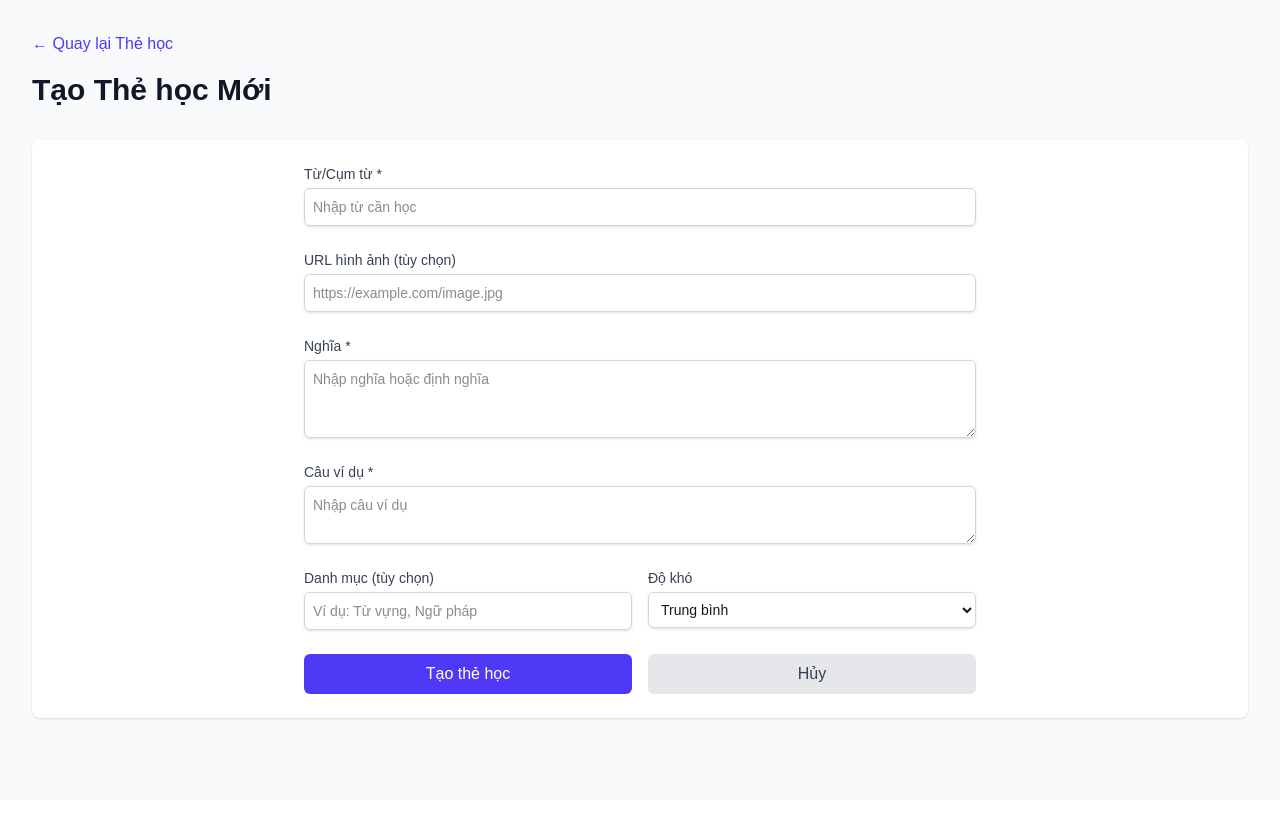
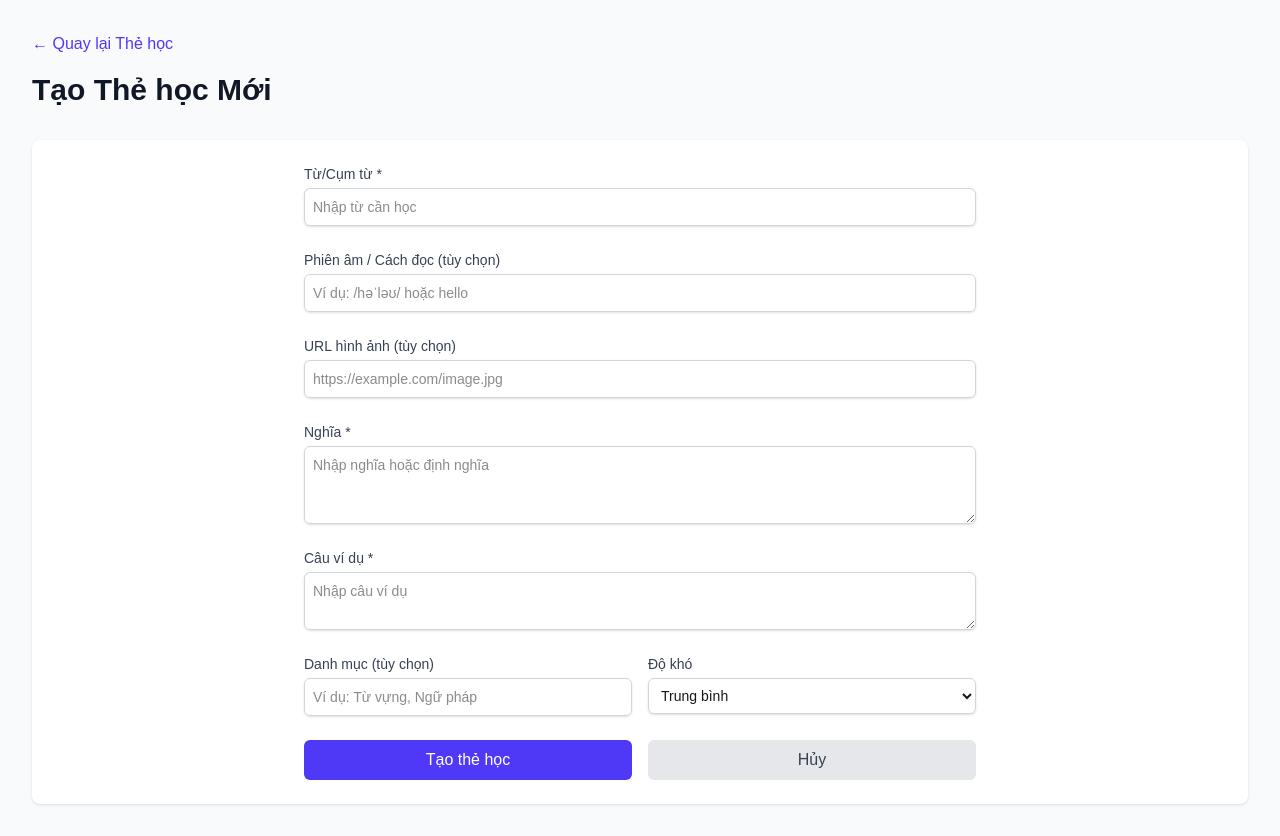
Before and after one commit to thaicpb/QuickLang, a Next.js app: page /flashcards/new in a window 1280 px wide. Before the commit the page ends 800 px from the top, so only its background shows below. Built offline with nearby package versions, Linux system fonts and the light colour scheme.

Commit message:
feat: add pronunciation to flashcards

```diff
--- a/app/api/flashcards/import/route.ts
+++ b/app/api/flashcards/import/route.ts
@@ -5,6 +5,7 @@ import { FlashCard } from '@/lib/types';
 
 interface CSVRow {
   word: string;
+  pronunciation?: string;
   meaning: string;
   example: string;
   category?: string;
@@ -96,6 +97,7 @@ export async function POST(request: NextRequest) {
       try {
         const flashcardData = {
           word: row.word,
+          pronunciation: row.pronunciation || null,
           meaning: row.meaning,
           example: row.example,
           category: row.category || null,
--- a/app/api/flashcards/route.ts
+++ b/app/api/flashcards/route.ts
@@ -25,7 +25,7 @@ export async function GET(request: Request) {
 export async function POST(request: Request) {
   try {
     const body = await request.json();
-    const { word, imageUrl, meaning, example, category, difficulty, folderId } = body;
+    const { word, pronunciation, imageUrl, meaning, example, category, difficulty, folderId } = body;
 
     if (!word || !meaning || !example) {
       return NextResponse.json(
@@ -36,6 +36,7 @@ export async function POST(request: Request) {
 
     const newCard = await flashCardsDB.create({
       word,
+      pronunciation,
       imageUrl,
       meaning,
       example,
--- a/app/flashcards/import/page.tsx
+++ b/app/flashcards/import/page.tsx
@@ -91,11 +91,11 @@ export default function ImportFlashcardsPage() {
   };
 
   const downloadTemplate = () => {
-    const csvContent = `word,meaning,example,category,difficulty,folder_id
-hello,xin chào,"Hello, how are you?",greetings,easy,
-goodbye,tạm biệt,"Goodbye, see you later!",greetings,easy,
-book,sách,"I love reading books",objects,medium,
-beautiful,đẹp,"She is very beautiful",adjectives,medium,`;
+    const csvContent = `word,pronunciation,meaning,example,category,difficulty,folder_id
+hello,/həˈləʊ/,\"Hello, how are you?\",greetings,easy,
+goodbye,/ˌɡʊdˈbaɪ/,\"Goodbye, see you later!\",greetings,easy,
+book,book,\"I love reading books\",objects,medium,
+beautiful,/ˈbjuːtɪfəl/,\"She is very beautiful\",adjectives,medium,`;
 
     const blob = new Blob([csvContent], { type: 'text/csv' });
     const url = window.URL.createObjectURL(blob);
@@ -126,7 +126,7 @@ beautiful,đẹp,"She is very beautiful",adjectives,medium,`;
           <h2 className="text-xl font-semibold text-gray-900 mb-4">Yêu cầu Định dạng CSV</h2>
           <div className="space-y-3 text-sm text-gray-600 mb-4">
             <p><strong>Cột bắt buộc:</strong> word, meaning, example</p>
-            <p><strong>Cột tùy chọn:</strong> category, difficulty (easy/medium/hard), folder_id</p>
+            <p><strong>Cột tùy chọn:</strong> pronunciation, category, difficulty (easy/medium/hard), folder_id</p>
             <p><strong>Lưu ý:</strong> Hàng đầu tiên phải chứa tiêu đề cột</p>
           </div>
 
--- a/app/flashcards/page.tsx
+++ b/app/flashcards/page.tsx
@@ -176,7 +176,12 @@ export default function FlashCardsPage() {
             {filteredCards.map(card => (
               <div key={card.id} className="bg-white rounded-lg shadow-md p-6 hover:shadow-lg transition-shadow">
                 <div className="flex justify-between items-start mb-4">
-                  <h3 className="text-xl font-semibold text-gray-900">{card.word}</h3>
+                  <div>
+                    <h3 className="text-xl font-semibold text-gray-900">{card.word}</h3>
+                    {card.pronunciation && (
+                      <p className="text-sm text-gray-500 mt-1">{card.pronunciation}</p>
+                    )}
+                  </div>
                   <span className={`px-2 py-1 rounded-full text-xs font-medium ${getDifficultyColor(card.difficulty)}`}>
                     {card.difficulty}
                   </span>
--- a/components/FlashCard.tsx
+++ b/components/FlashCard.tsx
@@ -55,7 +55,12 @@ export default function FlashCard({ card, onReview }: FlashCardProps) {
                   className="w-48 h-48 object-cover rounded-lg mb-6 shadow-md"
                 />
               )}
-              <h2 className="text-3xl font-bold text-gray-900">{card.word}</h2>
+              <div className="text-center">
+                <h2 className="text-3xl font-bold text-gray-900">{card.word}</h2>
+                {card.pronunciation && (
+                  <p className="text-sm text-gray-500 mt-1">{card.pronunciation}</p>
+                )}
+              </div>
             </div>
 
             <div className="text-center text-sm text-gray-500">
--- a/components/FlashCardForm.tsx
+++ b/components/FlashCardForm.tsx
@@ -14,6 +14,7 @@ export default function FlashCardForm({ existingCard }: FlashCardFormProps) {
   const [error, setError] = useState('');
   const [formData, setFormData] = useState({
     word: existingCard?.word || '',
+    pronunciation: existingCard?.pronunciation || '',
     imageUrl: existingCard?.imageUrl || '',
     meaning: existingCard?.meaning || '',
     example: existingCard?.example || '',
@@ -74,6 +75,21 @@ export default function FlashCardForm({ existingCard }: FlashCardFormProps) {
           onChange={handleChange}
           className="mt-1 block w-full rounded-md border-gray-300 shadow-sm focus:border-indigo-500 focus:ring-indigo-500 sm:text-sm p-2 border"
           placeholder="Nhập từ cần học"
+        />
+      </div>
+
+      <div>
+        <label htmlFor="pronunciation" className="block text-sm font-medium text-gray-700">
+          Phiên âm / Cách đọc (tùy chọn)
+        </label>
+        <input
+          type="text"
+          name="pronunciation"
+          id="pronunciation"
+          value={formData.pronunciation}
+          onChange={handleChange}
+          className="mt-1 block w-full rounded-md border-gray-300 shadow-sm focus:border-indigo-500 focus:ring-indigo-500 sm:text-sm p-2 border"
+          placeholder="Ví dụ: /həˈləʊ/ hoặc hello"
         />
       </div>
 
```
